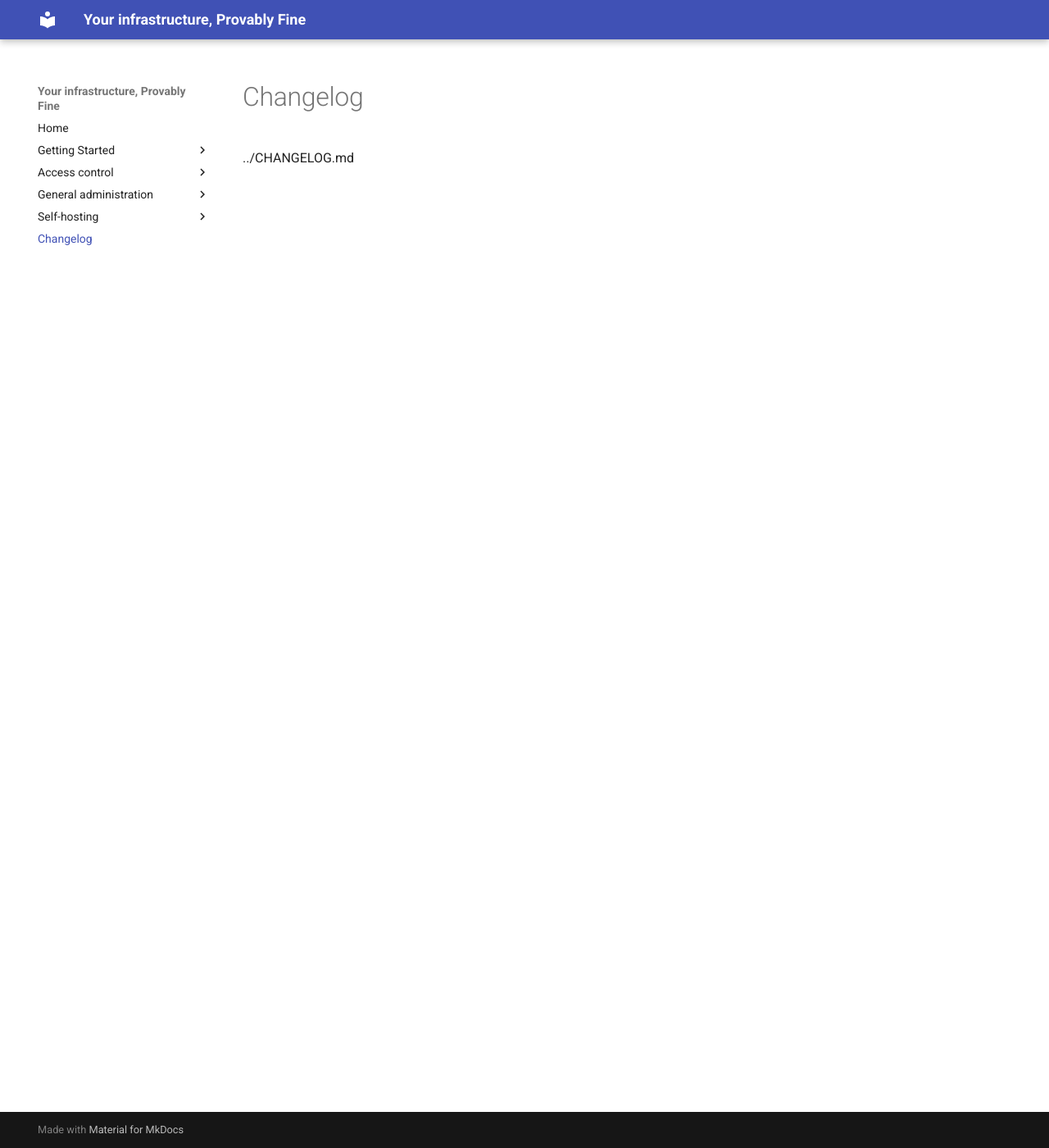
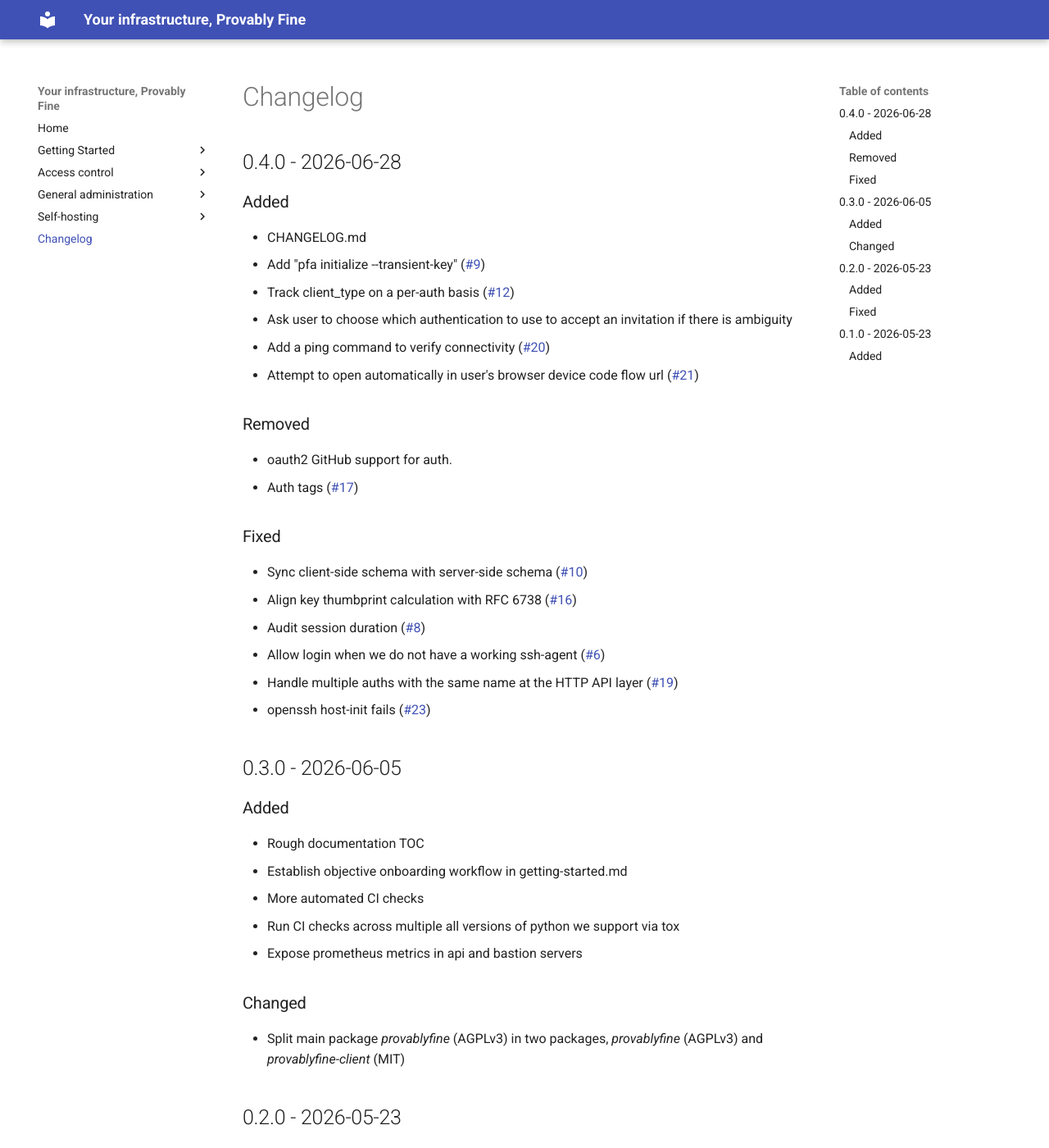
Before and after one commit to provablyfine/pf, an MkDocs documentation site: the page built from docs/changelog.md, in a window 1280 px wide and 1400 px high. Shown: the whole window at 82% size. Built offline with MkDocs 1.6.1 and Material for MkDocs 9.7.7, drawn with Linux system fonts in a browser that asks for light colours; comment, search, counter and statistics services are not loaded; the version menu is left out; some of the changed text lies outside the part shown.

Commit message:
Fix #30 handle changelog better during release

```diff
--- a/docs/changelog.md
+++ b/docs/changelog.md
@@ -1 +1,48 @@
-../CHANGELOG.md
+# Changelog
+
+## 0.4.0 - 2026-06-28
+
+### Added
+- CHANGELOG.md
+- Add "pfa initialize --transient-key" ([#9](https://github.com/provablyfine/pf/issues/9))
+- Track client_type on a per-auth basis ([#12](https://github.com/provablyfine/pf/issues/12))
+- Ask user to choose which authentication to use to accept an invitation if there is ambiguity
+- Add a ping command to verify connectivity ([#20](https://github.com/provablyfine/pf/issues/20))
+- Attempt to open automatically in user's browser device code flow url ([#21](https://github.com/provablyfine/pf/issues/21))
+
+### Removed
+- oauth2 GitHub support for auth.
+- Auth tags ([#17](https://github.com/provablyfine/pf/issues/17))
+
+### Fixed
+- Sync client-side schema with server-side schema ([#10](https://github.com/provablyfine/pf/issues/10))
+- Align key thumbprint calculation with RFC 6738 ([#16](https://github.com/provablyfine/pf/issues/16))
+- Audit session duration ([#8](https://github.com/provablyfine/pf/issues/8))
+- Allow login when we do not have a working ssh-agent ([#6](https://github.com/provablyfine/pf/issues/6))
+- Handle multiple auths with the same name at the HTTP API layer ([#19](https://github.com/provablyfine/pf/issues/19))
+- openssh host-init fails ([#23](https://github.com/provablyfine/pf/issues/23))
+
+## 0.3.0 - 2026-06-05
+
+### Added
+- Rough documentation TOC
+- Establish objective onboarding workflow in getting-started.md
+- More automated CI checks
+- Run CI checks across multiple all versions of python we support via tox
+- Expose prometheus metrics in api and bastion servers
+### Changed
+- Split main package _provablyfine_ (AGPLv3) in two packages, _provablyfine_ (AGPLv3)
+  and _provablyfine-client_ (MIT)
+
+## 0.2.0 - 2026-05-23
+
+### Added
+- ROADMAP.md for 1.0.0
+### Fixed
+- Automated release process works
+- All style and type checks pass
+
+## 0.1.0 - 2026-05-23
+
+### Added
+- Automated release process to pypi
```
Also changed, not shown: CHANGELOG.md (+0 -7 lines), RELEASE.md (+1 -40 lines), changelog.d/24.bugfix.md (added, +1 -0 lines), changelog.d/25.bugfix.md (added, +1 -0 lines), changelog.d/26.bugfix.md (added, +1 -0 lines), changelog.d/30.bugfix.md (added, +1 -0 lines), pyproject.toml (+34 -0 lines), 4 other files.
